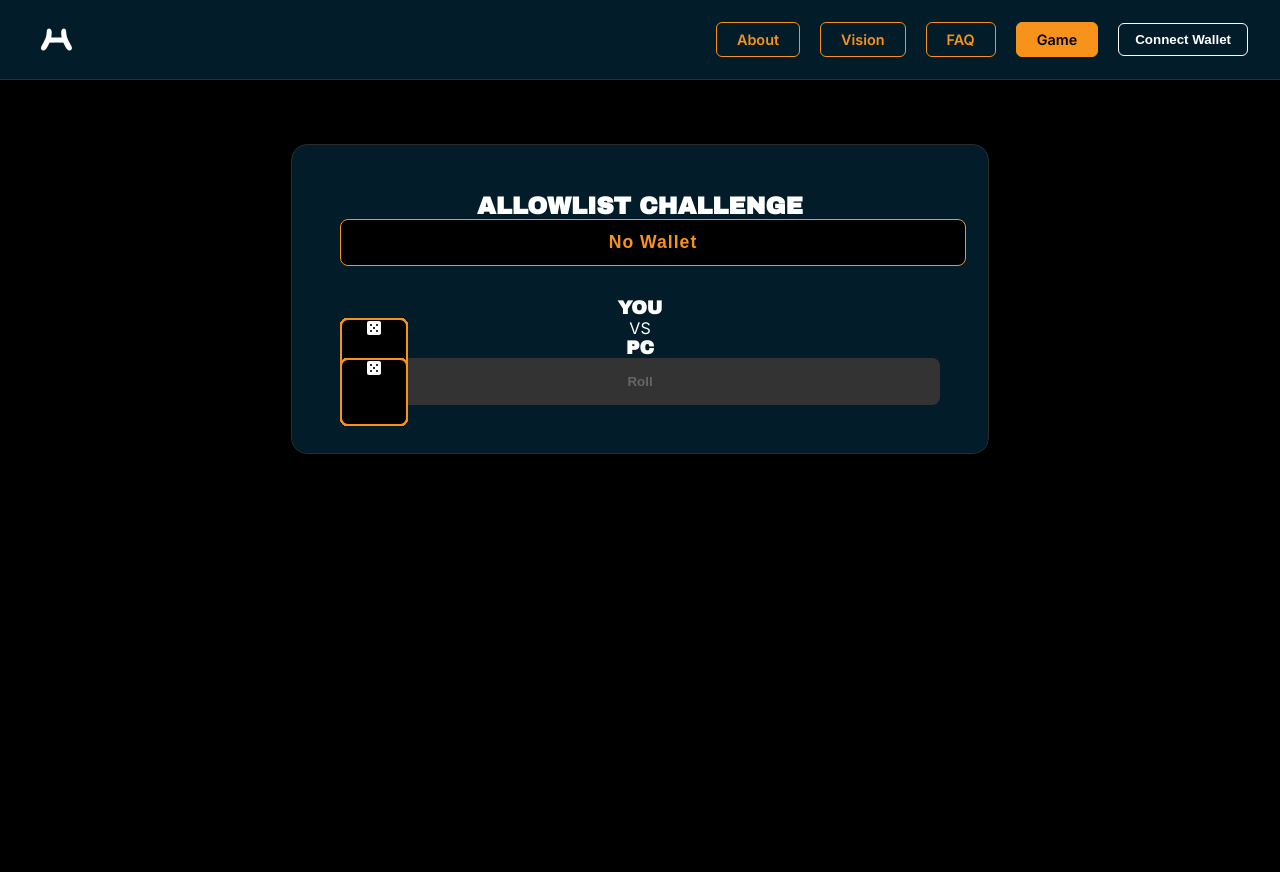
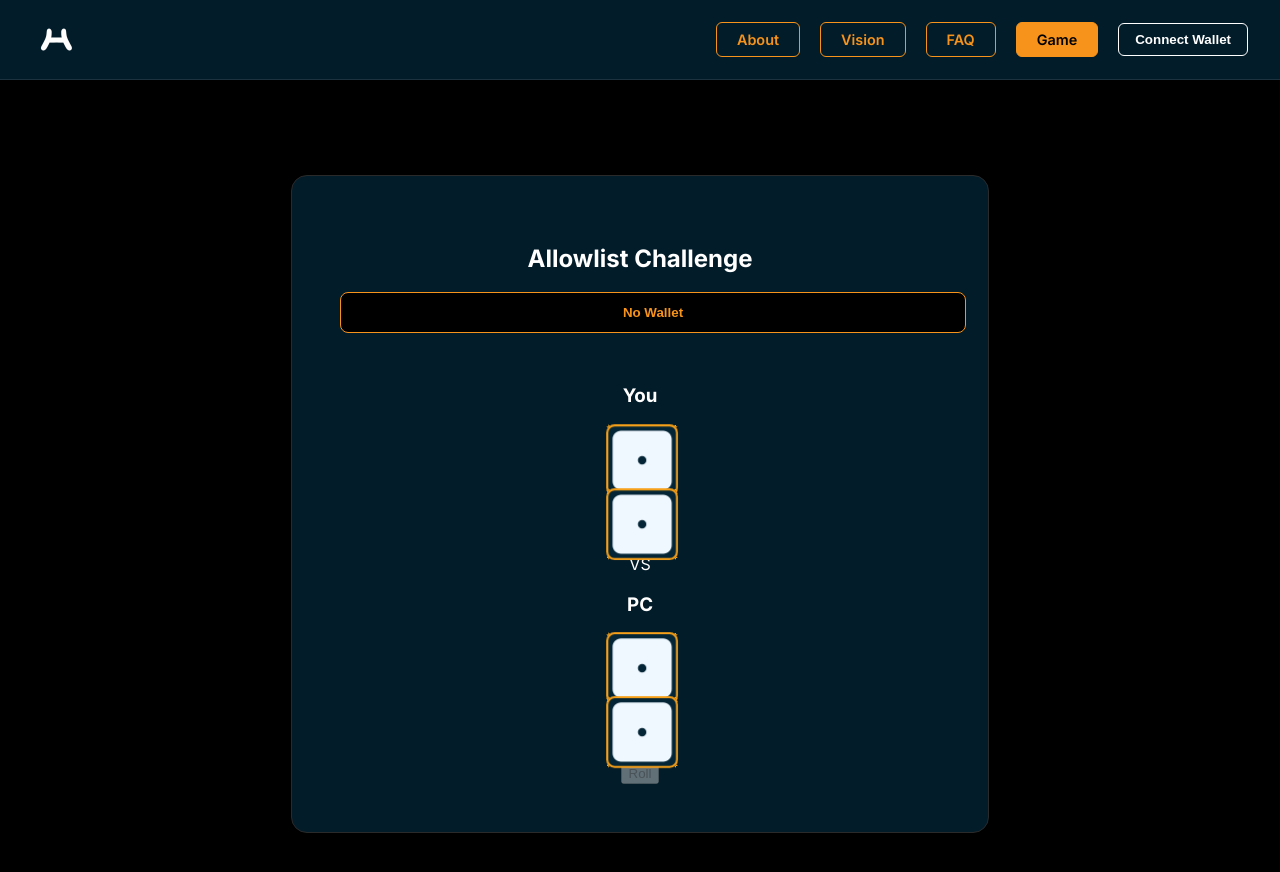
Before and after one commit to uploadnprogress/huemnz-frontend, a React (Vite) app: page /allowlist in a window 1280 px wide. Shown: the top 872 px of the page. Before the commit the page ends 800 px from the top, so only its background shows below. Built offline with nearby package versions, Linux system fonts and the light colour scheme.

Commit message:
Fix: Reverted dice, forced black theme, and resolved 404 refresh bug

```diff
--- a/src/Homepage.module.css
+++ b/src/Homepage.module.css
@@ -1,18 +1,33 @@
 /* src/pages/HomePage.module.css */
+
 .container {
-  max-width: 100%;
-  margin: 0 auto;
-  background-color: #000000;
-  color: #e0e0e0;
+  width: 100%;
+  background-color: #000000 !important;
 }
 
-/* Force all sections to be transparent to show the solid black index.css background */
-.welcomeSection, .missionSection, .roadmapSection, .teamSection, .carouselSection {
+/* Targeting the specific class names from your inspector to force transparency */
+.welcomeSection,
+.missionSection,
+.roadmapSection,
+.teamSection,
+.carouselSection {
+  background-color: transparent !important;
+  background: transparent !important;
   max-width: 1200px;
   margin: 0 auto;
   padding: 6rem 2rem;
   text-align: center;
-  background-color: transparent !important;
+}
+
+/* BLUEISH CONTAINERS: The only visible blocks on the black background */
+.missionCard {
+  background-color: #021c29 !important;
+  border: 1px solid #2a2a2a;
+  padding: 2.5rem;
+  border-radius: 12px;
+  display: flex;
+  flex-direction: column;
+  height: 100%;
 }
 
 .missionGrid {
@@ -21,19 +36,11 @@
   gap: 1.5rem;
 }
 
-/* The Blueish Card remains the only container */
-.missionCard {
-  background-color: #021c29;
-  border: 1px solid #2a2a2a;
-  padding: 2.5rem;
-  border-radius: 12px;
-  height: 100%;
-}
-
 @media (max-width: 768px) {
   .missionGrid { grid-template-columns: 1fr !important; }
 }
 
+/* TEAM SOCIALS: Stacked vertically as requested */
 .memberSocials {
   display: flex;
   flex-direction: column;
@@ -44,10 +51,5 @@
 .socialLink {
   color: #F7931A !important;
   font-weight: 600;
+  text-decoration: none;
 }
-
-.footer {
-  background-color: #050505;
-  padding: 4rem 2rem;
-  border-top: 1px solid #2a2a2a;
-}
--- a/src/index.css
+++ b/src/index.css
@@ -2,32 +2,23 @@
 @import url('https://fonts.googleapis.com/css2?family=Inter:wght@400;600;700&display=swap');
 @import url('https://fonts.googleapis.com/css2?family=Archivo+Black&display=swap');
 
-:root {
-  --color-light-orange: #F7931A;
-  --color-background: #000000;
-  --color-text-primary: #ffffff;
-  --color-card-background: #021c29; /* Branded Blue */
-  --font-body: 'Inter', sans-serif;
-  --font-heading: 'Archivo Black', sans-serif;
-}
-
-html, body {
-  width: 100%;
-  height: 100%;
+html, body, #root {
+  background-color: #000000 !important;
   margin: 0;
   padding: 0;
-  background-color: #000000 !important; /* Force pure black background */
+  width: 100%;
+  min-height: 100vh;
   overflow-x: hidden;
-  box-sizing: border-box;
 }
 
 body {
-  font-family: var(--font-body);
-  color: var(--color-text-primary);
+  font-family: 'Inter', sans-serif;
+  color: #ffffff;
 }
 
-h1, h2, h3, h4, h5, h6 {
-  font-family: var(--font-heading);
-  text-transform: uppercase;
-  margin: 0;
+/* Ensure global variables for the dice are preserved */
+:root {
+  --color-card-background: #032535; /* Your original dice background variable */
+  --color-text-primary: #f0f8ff;
+  --color-light-orange: #F7A019;
 }
--- a/src/pages/AllowlistPage.module.css
+++ b/src/pages/AllowlistPage.module.css
@@ -1,58 +1,63 @@
 /* src/pages/AllowlistPage.module.css */
+
 .container {
     display: flex;
     justify-content: center;
     align-items: center;
     padding: 4rem 2rem;
+    min-height: calc(100vh - 80px);
 }
 
+/* FIXED: Main Game Box is now Branded Blue as requested */
 .gameBox {
     width: 100%;
     max-width: 600px;
-    background-color: #021c29; /* Branded Blue Container */
+    background-color: #021c29;
     border: 1px solid #2a2a2a;
     border-radius: 16px;
     padding: 3rem;
     text-align: center;
 }
 
-/* Branded "No Wallet" styling */
+/* REVERTED: Dice faces exactly as they were (using your original variables) */
+.face {
+    position: absolute;
+    width: 64px;
+    height: 64px;
+    display: flex;
+    align-items: center;
+    justify-content: center;
+    font-size: 4rem;
+    color: var(--color-text-primary);
+    background-color: var(--color-card-background);
+    border: 2px solid var(--color-light-orange);
+    border-radius: 8px;
+}
+
+/* Branded "No Wallet" Section */
 .walletInput {
     width: 100%;
     background-color: #000000;
-    color: #F7931A; /* Gold Text */
-    border: 1px solid #F7931A; /* Gold Border */
+    color: #F7931A;
+    border: 1px solid #F7931A;
     padding: 12px;
     border-radius: 8px;
     text-align: center;
     font-weight: 700;
     margin-bottom: 2rem;
-    font-size: 1.1rem;
-    letter-spacing: 1px;
 }
 
-.face {
-    position: absolute;
-    width: 64px;
-    height: 64px;
-    background-color: #000000;
-    border: 2px solid #F7931A;
-    border-radius: 8px;
+/* Original animations and cube logic */
+.scene { width: 64px; height: 64px; perspective: 600px; margin: 0 auto; }
+.cube { width: 100%; height: 100%; position: relative; transform-style: preserve-3d; transition: transform 0.5s ease-out; }
+.rolling { animation: tumble-3d 2.5s linear infinite; }
+.front  { transform: rotateY(0deg) translateZ(32px); }
+.back   { transform: rotateY(180deg) translateZ(32px); }
+.right  { transform: rotateY(90deg) translateZ(32px); }
+.left   { transform: rotateY(-90deg) translateZ(32px); }
+.top    { transform: rotateX(90deg) translateZ(32px); }
+.bottom { transform: rotateX(-90deg) translateZ(32px); }
+@keyframes tumble-3d {
+    0% { transform: rotateX(0deg) rotateY(0deg) rotateZ(0deg); }
+    100% { transform: rotateX(720deg) rotateY(1080deg) rotateZ(360deg); }
 }
-
-.gameBox button {
-    padding: 1rem;
-    background-color: #F7931A;
-    color: #000;
-    border: none;
-    border-radius: 8px;
-    font-weight: bold;
-    cursor: pointer;
-    width: 100%;
-}
-
-.gameBox button:disabled {
-    background-color: #333;
-    color: #666;
-    cursor: not-allowed;
-}
```
